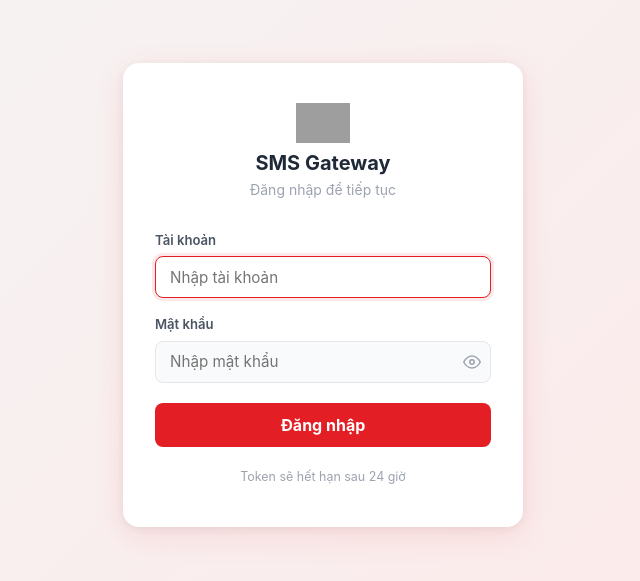
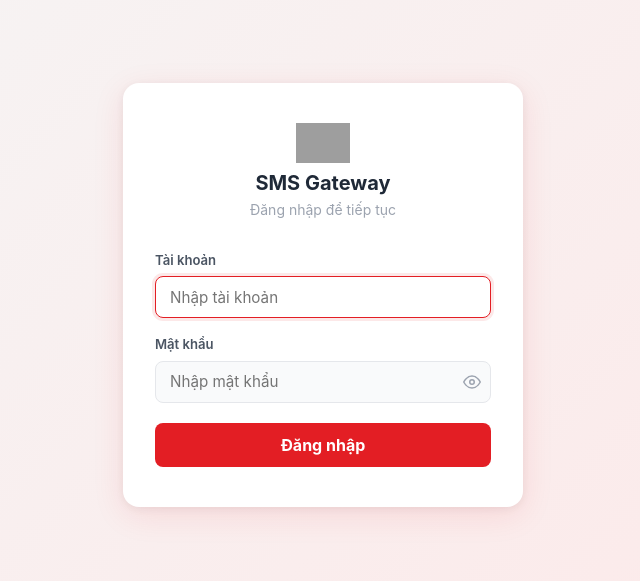
Before and after one commit to Donotknowwhy/SMPP_PORTAL, a React (Vite) app: page / in a window 1280 px wide. Shown: the part 105-686 px from the top of the page, without its empty margins (317-957 px from the left). Built offline with nearby package versions, Linux system fonts and the light colour scheme; no server answers; grey boxes are pictures that could not be loaded.

Commit message:
fix: comment text thừa

```diff
--- a/src/components/LoginPage.jsx
+++ b/src/components/LoginPage.jsx
@@ -127,7 +127,7 @@ export default function LoginPage({ onLoginSuccess }) {
           </button>
         </form>
 
-        <p className="login-footer-note">Token sẽ hết hạn sau 24 giờ</p>
+        {/* <p className="login-footer-note">Token sẽ hết hạn sau 24 giờ</p> */}
       </div>
     </div>
   )
```
